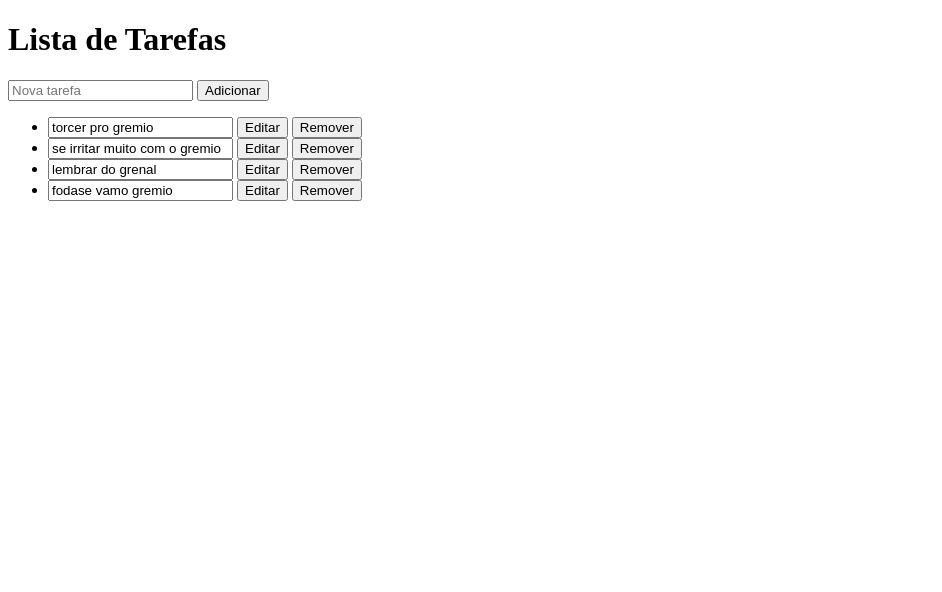
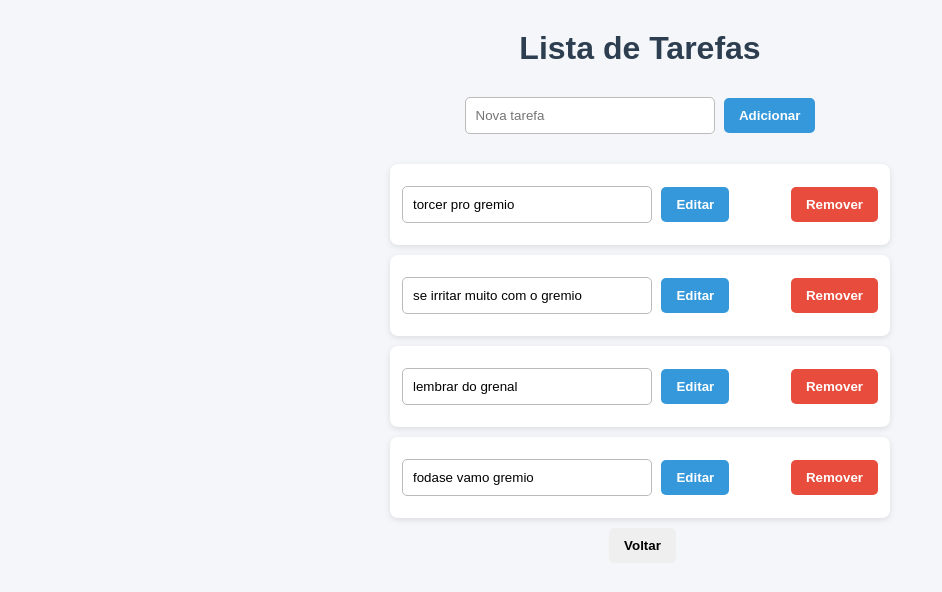
Before and after one commit to Gabriel-Soldi/implementacao_de_software, a Flask app: page /tarefas in a window 1280 px wide. Shown: the top 592 px of the page, without its empty margins (0-942 px from the left). Run offline with Flask 3, Linux system fonts and the light colour scheme.

Commit message:
css atualizado

```diff
--- /dev/null
+++ b/HELLOWORLD/app/static/css/Tarefas.css
@@ -0,0 +1,97 @@
+/* Reset Básico */
+* {
+  margin: 0;
+  padding: 0;
+  box-sizing: border-box;
+  font-family: Arial, Helvetica, sans-serif;
+}
+
+/* Estilo Geral */
+body {
+  background: #f4f6f9;
+  color: #333;
+  display: flex;
+  flex-direction: column;
+  align-items: center;
+  padding: 30px;
+}
+
+/*  Título */
+h1 {
+  margin-bottom: 20px;
+  font-size: 2rem;
+  color: #2c3e50;
+}
+
+/* Formulário Principal */
+form {
+  margin: 10px 0;
+}
+
+form input[type="text"] {
+  padding: 10px;
+  border: 1px solid #bbb;
+  border-radius: 5px;
+  outline: none;
+  width: 250px;
+  transition: 0.3s;
+}
+
+form input[type="text"]:focus {
+  border-color: #3498db;
+  box-shadow: 0 0 5px rgba(52, 152, 219, 0.5);
+}
+
+/*  Botões */
+button {
+  padding: 10px 15px;
+  margin-left: 5px;
+  border: none;
+  border-radius: 5px;
+  cursor: pointer;
+  font-weight: bold;
+  transition: 0.3s;
+}
+
+button[type="submit"] {
+  background: #3498db;
+  color: white;
+}
+
+button[type="submit"]:hover {
+  background: #2980b9;
+}
+
+/* Botão de remover */
+form[action*="removerTarefa"] button {
+  background: #e74c3c;
+}
+
+form[action*="removerTarefa"] button:hover {
+  background: #c0392b;
+}
+
+/* Lista de Tarefas  */
+ul {
+  list-style: none;
+  margin-top: 20px;
+  width: 100%;
+  max-width: 500px;
+}
+
+li {
+  background: white;
+  padding: 12px;
+  margin-bottom: 10px;
+  border-radius: 8px;
+  display: flex;
+  justify-content: space-between;
+  align-items: center;
+  box-shadow: 0 2px 6px rgba(0, 0, 0, 0.1);
+}
+
+/* Deixar formulários lado a lado dentro do li */
+li form {
+  display: inline-flex;
+  align-items: center;
+}
--- a/HELLOWORLD/app/templates/Tarefas.html
+++ b/HELLOWORLD/app/templates/Tarefas.html
@@ -4,6 +4,10 @@
     <meta charset="UTF-8" />
     <meta name="viewport" content="width=device-width, initial-scale=1.0" />
     <title>Tarefas</title>
+    <link
+      rel="stylesheet"
+      href="{{url_for('static', filename='css/Tarefas.css') }}"
+    />
   </head>
   <body>
     <h1>Lista de Tarefas</h1>
@@ -40,5 +44,8 @@
       </li>
       {% endfor %}
     </ul>
+    <a href="{{ url_for('hello.index') }}">
+      <button>Voltar</button>
+    </a>
   </body>
 </html>
--- a/HELLOWORLD/app/templates/index.html
+++ b/HELLOWORLD/app/templates/index.html
@@ -8,6 +8,9 @@
   </head>
   <body>
     <h1>Criar Usuario</h1>
+     <a href="{{ url_for('hello.tarefas') }}">
+    <button>Acessar Tarefas</button>
+  </a>
     <form class= "create-form" action="/novoUsuario" method="POST">
       <label form="nome">Nome Usuário</label>
       <input type="text" id="nome" name="nome_usuario" placeholder="Digite seu nome" required />
@@ -19,7 +22,7 @@
       <li>
         <form
           action=" {{url_for('hello.editarUsuario', usuario_id=usuario.id)}}"
-          ,
+
           method="POST"
         >
           <input
```
Also changed, not shown: HELLOWORLD/app/static/css/estilos.css (+41 -15 lines), HELLOWORLD/instance/Tarefas.db.
